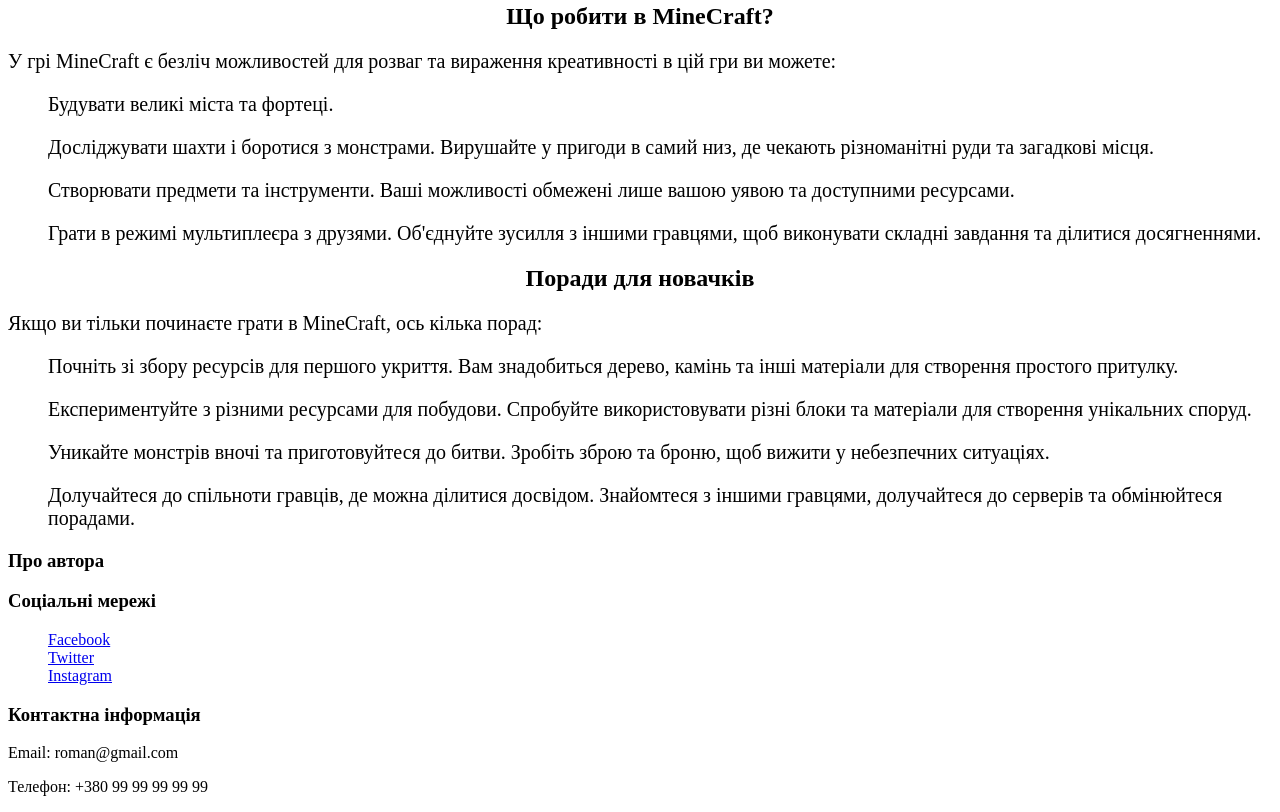
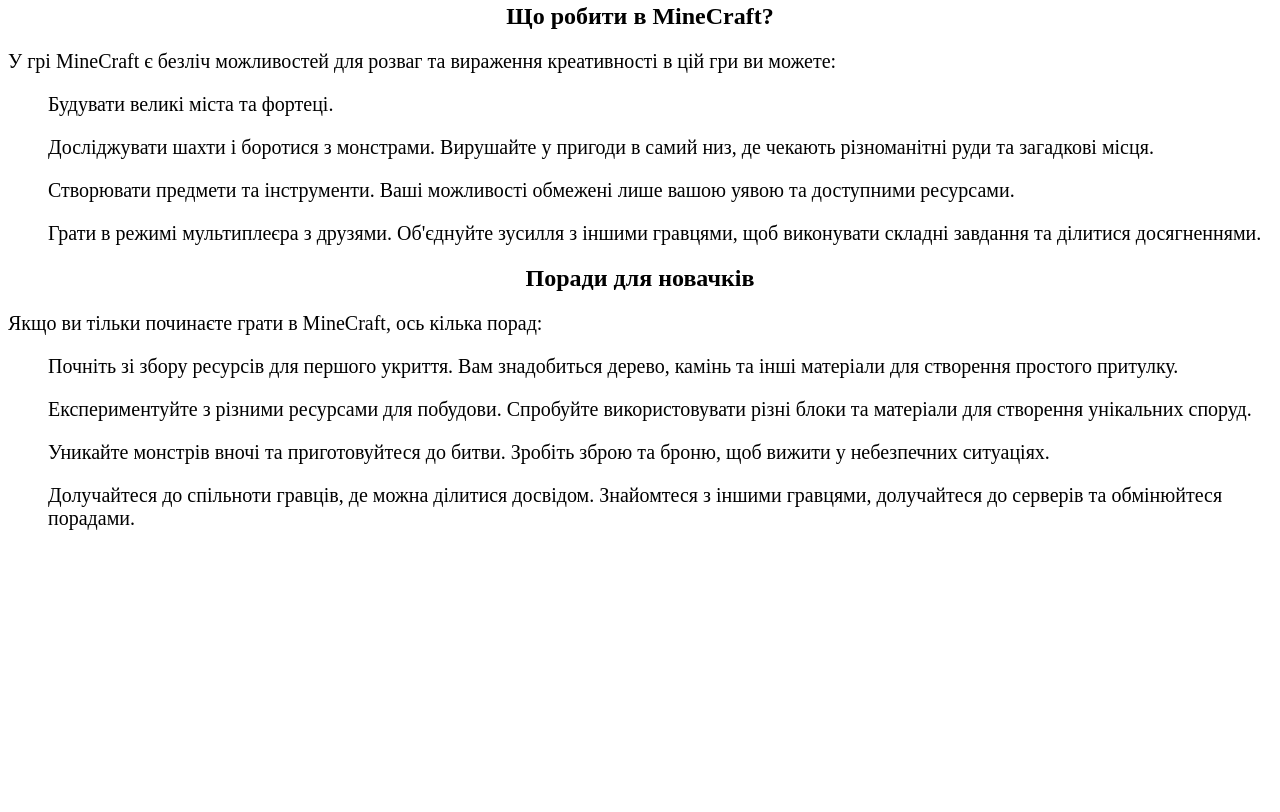
Before and after one commit to supriseeeeef/minecraft, a plain HTML site: page index.html in a window 1280 px wide. Shown: the part 674-1486 px from the top of the page. After the commit the page ends 1224 px from the top, so only its background shows below. Drawn offline with Linux system fonts and the light colour scheme.

Commit message:
Update index.html

```diff
--- a/index.html
+++ b/index.html
@@ -71,24 +71,7 @@
         </ul>
     </main>
     <footer>
-        <div class="footer-content">
-            <div class="author-info">
-                <h3>Про автора</h3>
-            </div>
-            <div class="social-links">
-                <h3>Соціальні мережі</h3>
-                <ul>
-                    <li><a href="#" target="_blank">Facebook</a></li>
-                    <li><a href="#" target="_blank">Twitter</a></li>
-                    <li><a href="#" target="_blank">Instagram</a></li>
-                </ul>
-            </div>
 
-            <div class="contact-info">
-                <h3>Контактна інформація</h3>
-                <p>Email: roman@gmail.com</p>
-                <p>Телефон: +380 99 99 99 99 99</p>
-            </div>
         </div>
     </footer>
 
```
